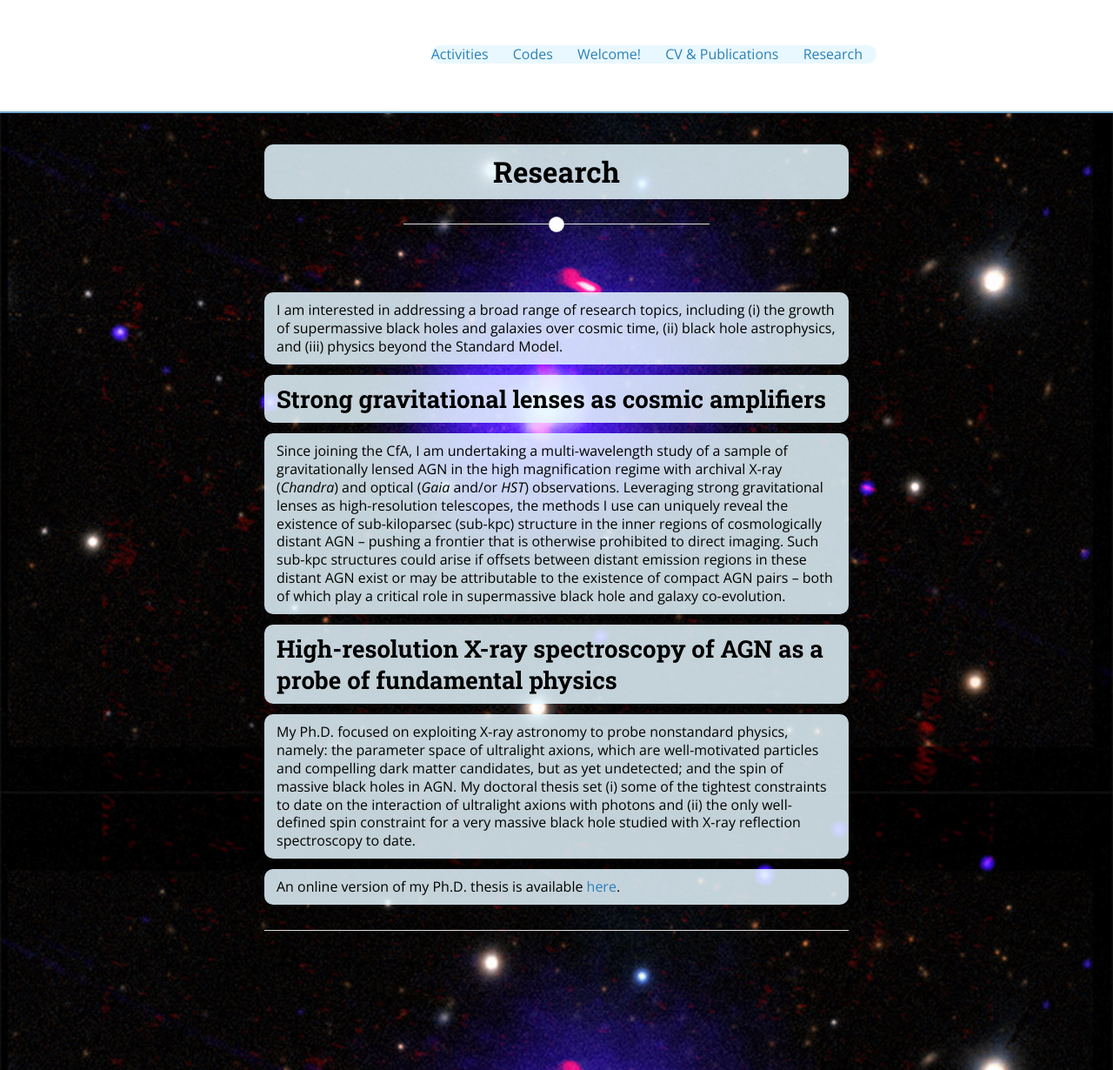
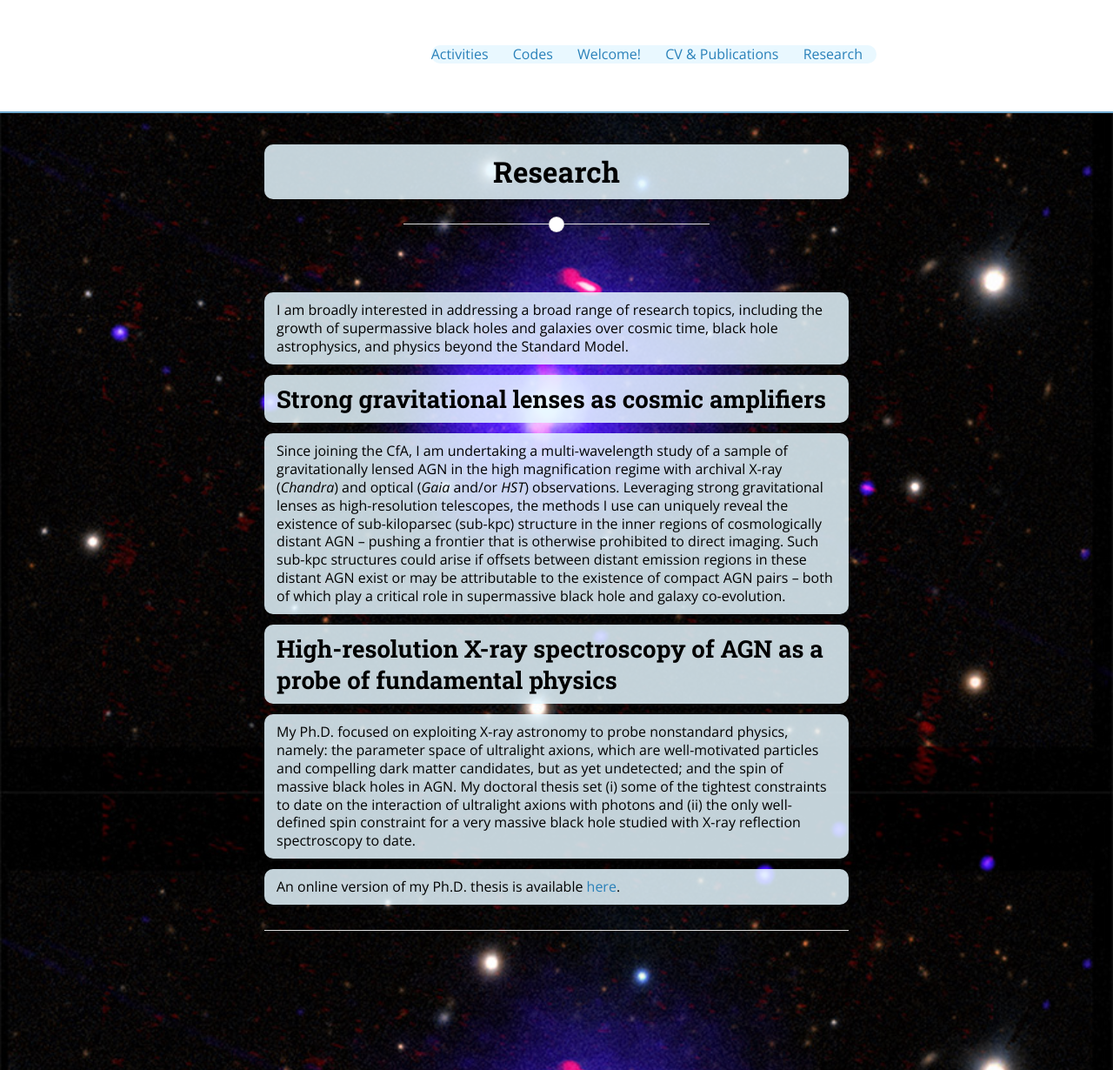
Before and after one commit to jsiskreynes-astro/jsiskreynes-astro.github.io, a Jekyll site: the page built from research.md, in a window 1280 px wide and 1230 px high. Shown: the whole window at 87% size. Built offline with Jekyll 4.4.1, drawn with Linux system fonts in a browser that asks for light colours; nearby versions of some CDN libraries.

Commit message:
Update research.md

```diff
--- a/research.md
+++ b/research.md
@@ -5,7 +5,7 @@ permalink: /research/
 main_nav: true
 ---
 
-I am interested in addressing a broad range of research topics, including (i) the growth of supermassive black holes and galaxies over cosmic time, (ii) black hole astrophysics, and (iii) physics beyond the Standard Model.
+I am broadly interested in addressing a broad range of research topics, including the growth of supermassive black holes and galaxies over cosmic time, black hole astrophysics, and physics beyond the Standard Model.
 
 ## Strong gravitational lenses as cosmic amplifiers
 
```
